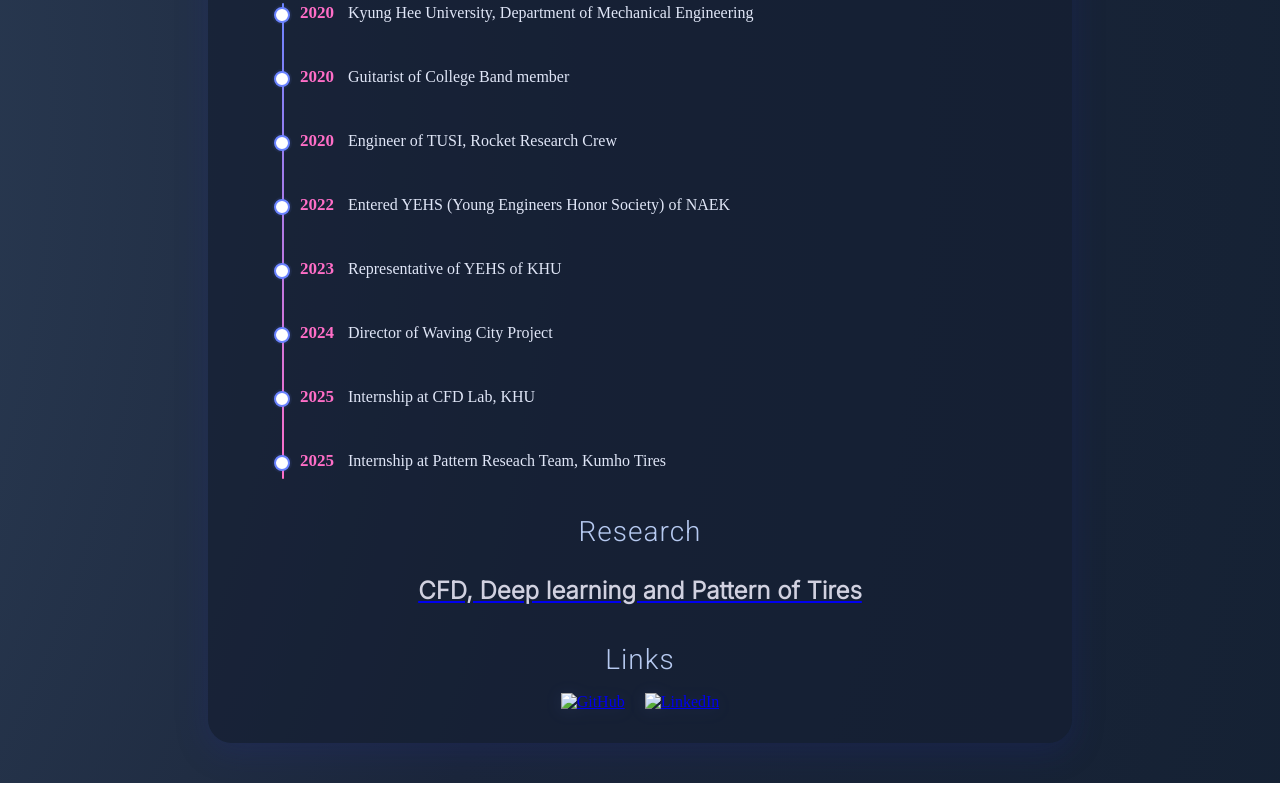
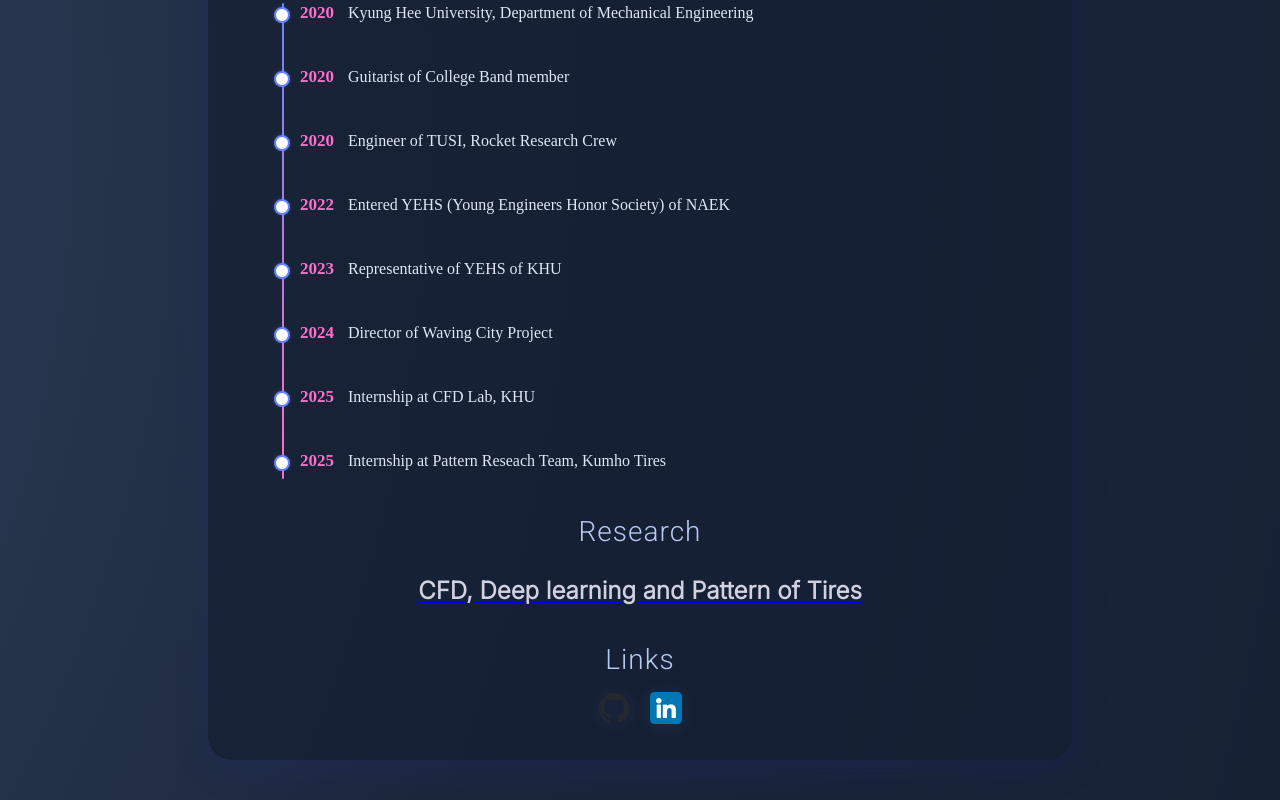
Before and after one commit to red1ithink/jsk, a plain HTML site: page work.html in a window 1280 px wide. Shown: the part 568-1368 px from the top of the page. Drawn offline with Linux system fonts and the light colour scheme.

Commit message:
Update work.html

```diff
--- a/work.html
+++ b/work.html
@@ -145,7 +145,7 @@
             aria-label="GitHub"
           >
             <img
-              src="assets/githubmark.png"
+              src="githubmark.png"
               alt="GitHub"
               class="icon-img"
             />
@@ -157,7 +157,7 @@
             aria-label="LinkedIn"
           >
             <img
-              src="assets/linkedinmark.png"
+              src="linkedinmark.png"
               alt="LinkedIn"
               class="icon-img"
             />
```
